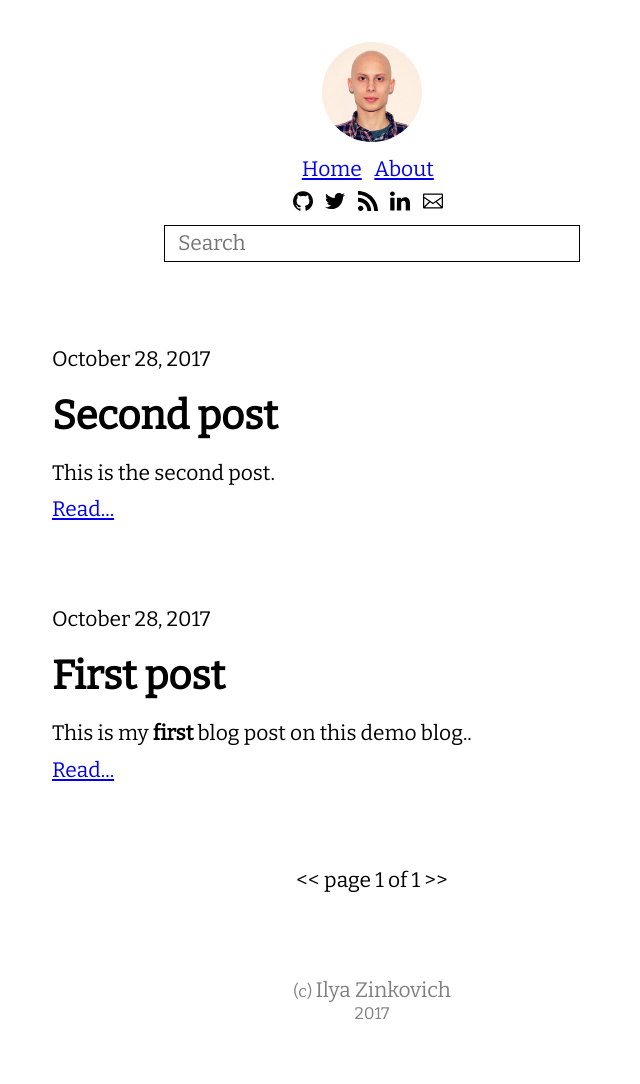
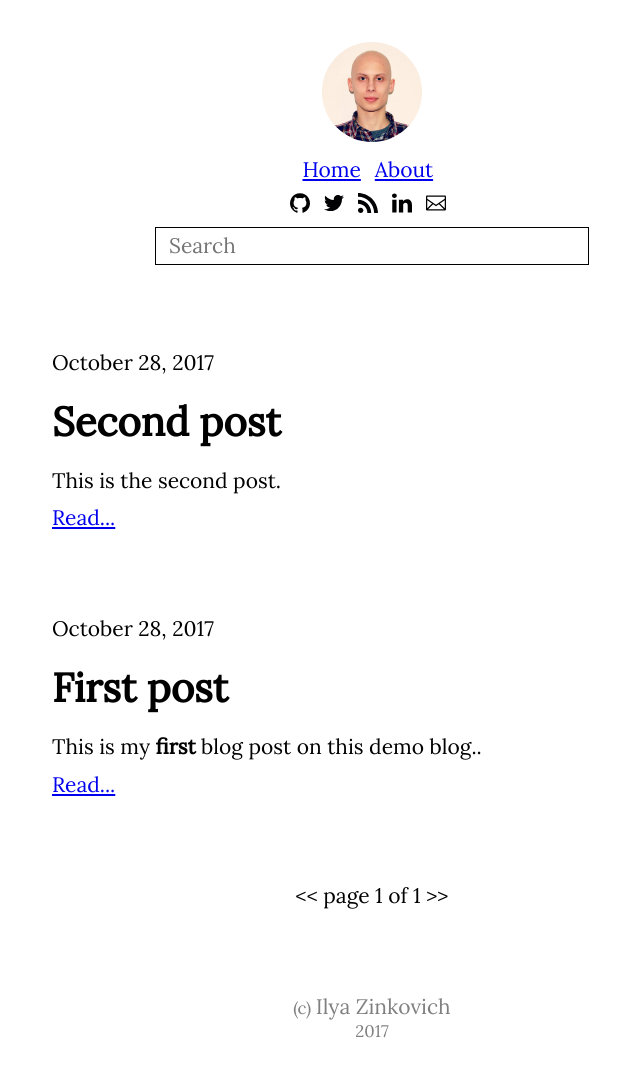
Before and after one commit to IlyaZinkovich/ilyazinkovich.github.io, a Jekyll site: the page built from index.html, in a window 1280 px wide. Shown: the whole page, without its empty margins (268-908 px from the left). Built offline with Jekyll 4.4.1, drawn with Linux system fonts in a browser that asks for light colours; the list of posts is cut into pages by our own code.

Commit message:
Changed back to Lora

```diff
--- a/css/main.scss
+++ b/css/main.scss
@@ -2,7 +2,7 @@
 ---
 @charset 'utf-8';
 // see https://fonts.google.com/
-@import 'https://fonts.googleapis.com/css?family=Bitter';
+@import 'https://fonts.googleapis.com/css?family=Lora';
 
 $black: #000;
 $white: #fff;
@@ -18,7 +18,7 @@
 * {
   border: 0;
   box-sizing: border-box;
-  font-family: 'Bitter', serif;
+  font-family: 'Lora', serif;
   font-size: 21px;
   margin: 0;
   padding: 0;
```
